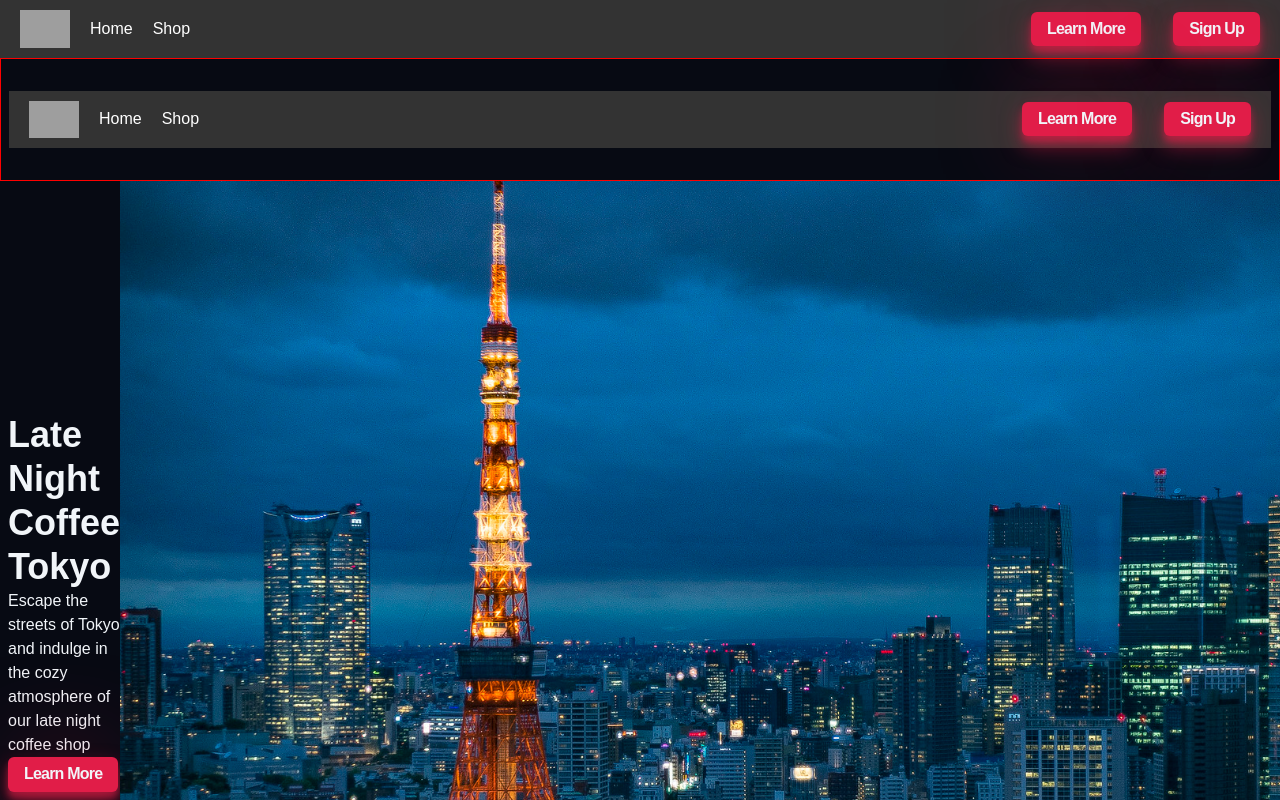
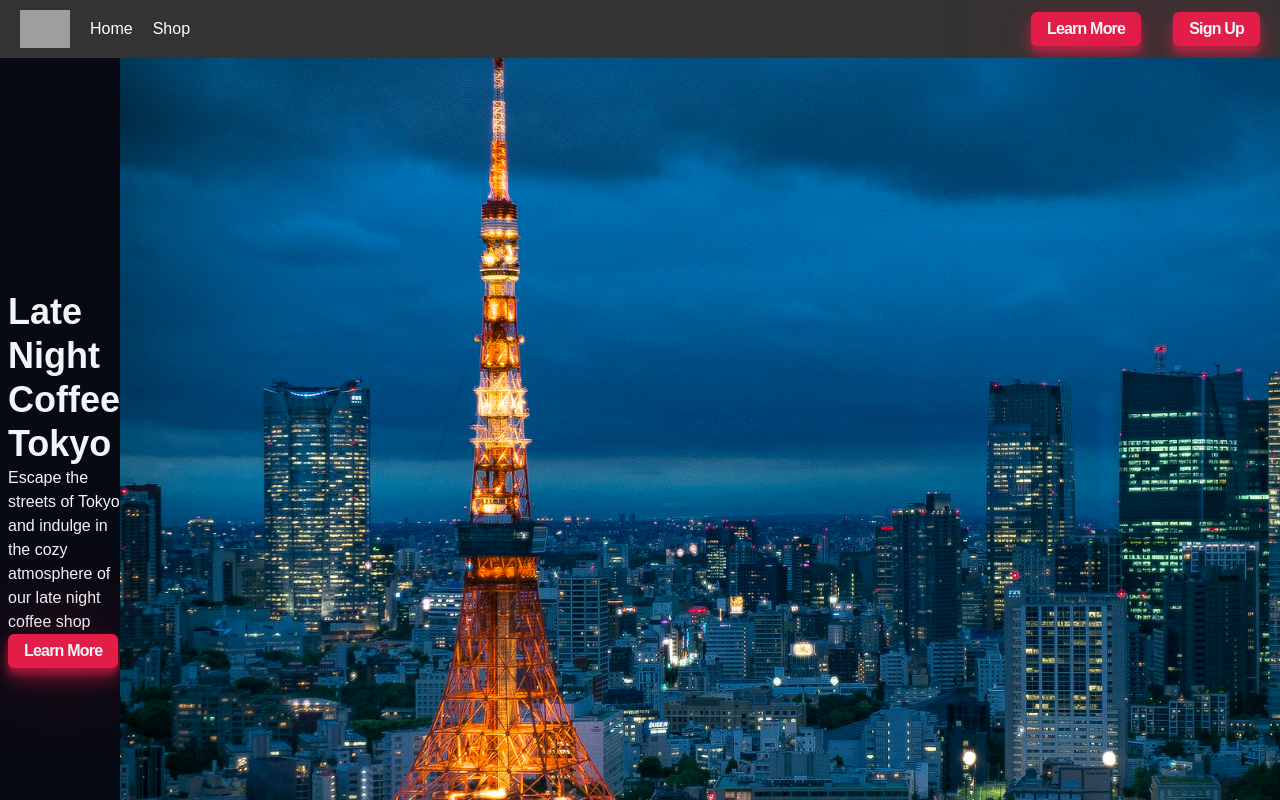
Before and after one commit to gregmjsco/coffee-shop, a React (Vite) app: page / in a window 1280 px wide. Shown: the top 800 px of the page. Built offline with nearby package versions, Linux system fonts and the light colour scheme; grey boxes are pictures that could not be loaded.

Commit message:
Remove unneeded Header component from Home component

```diff
--- a/src/components/Header.jsx
+++ b/src/components/Header.jsx
@@ -7,7 +7,6 @@ function Header() {
         <>
             <StyledHeader>
                 <Container>
-                    <Navbar></Navbar>
                 </Container>
 
 
--- a/src/components/Home.jsx
+++ b/src/components/Home.jsx
@@ -4,8 +4,6 @@ import Hero from './Hero';
 const Home = () => {
   return (
     <>
-
-        <Header />
         <Hero />
 
     </>
```
